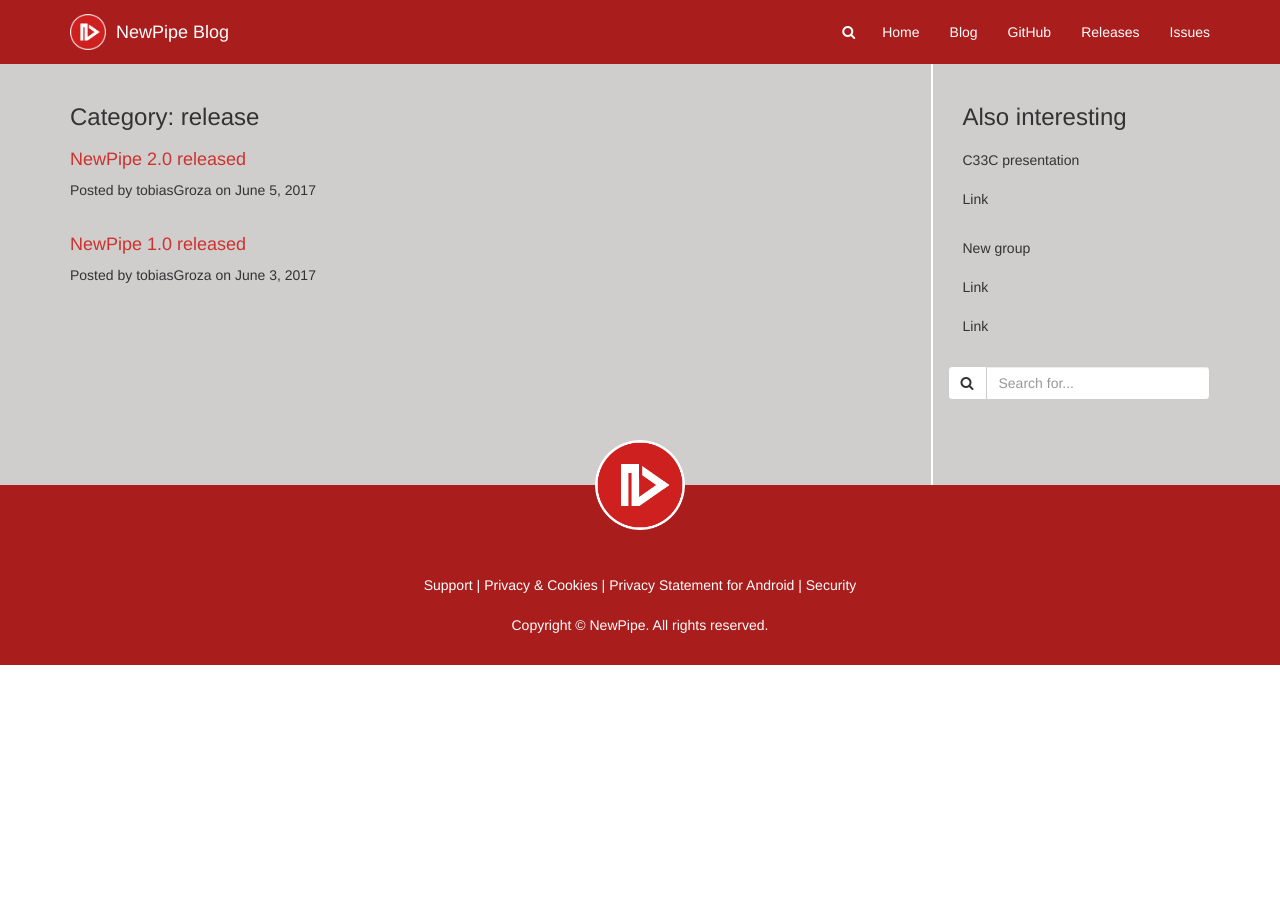
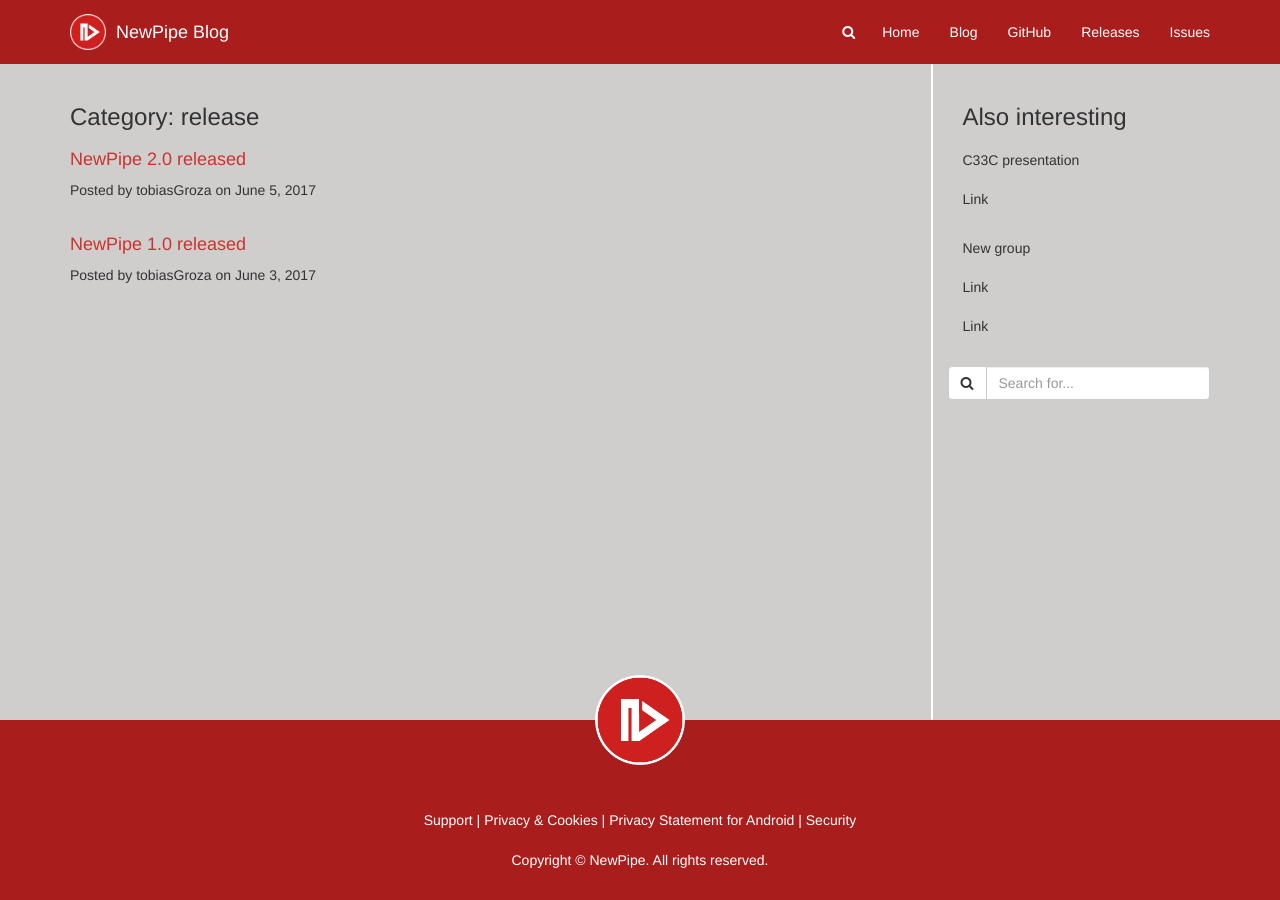
Before and after one commit to TobiGr/NewPipe-Blog, a Jekyll site: the page built from release.html, in a window 1280 px wide. Built offline with Jekyll 4.4.1, drawn with Linux system fonts in a browser that asks for light colours.

Commit message:
Make footer sticky

```diff
--- a/_includes/footer.html
+++ b/_includes/footer.html
@@ -1,5 +1,5 @@
     <!-- footer -->
-    <footer class="footer navbar-fixed-bottom">
+    <footer class="footer navbar-fixed-bottom" id="footer">
         <!--<div class="image-puffer"></div>-->
         <div class="container">
             <div class="image-holder">
--- a/_includes/head.html
+++ b/_includes/head.html
@@ -35,3 +35,4 @@
 
 </head>
 <body>
+<div id="page">
--- a/_includes/nav.html
+++ b/_includes/nav.html
@@ -1,5 +1,5 @@
-<!-- navigation -->
-<div class="navbar-wrapper navbar-full-bg navbar-static-top">
+<!-- header -->
+<div class="navbar-wrapper navbar-full-bg navbar-static-top" id="header">
     <div class="container">
         <nav class="navbar navbar-inverse">
             <!--<div class="container">-->
@@ -37,4 +37,4 @@
             <!--</div>-->
         </nav>
     </div>
-</div> <!-- navigation -->
+</div> <!-- header -->
--- a/_includes/page_end.html
+++ b/_includes/page_end.html
@@ -37,6 +37,6 @@
             }
         });
     </script>
-
+</div>
 </body>
 </html>
--- a/_layouts/with-sidebar.html
+++ b/_layouts/with-sidebar.html
@@ -3,8 +3,8 @@
 {% include nav.html %}
 
 <div class="post-collection">
-    <div class="container">
-        <div class="row is-flex" >
+    <div class="container height-full">
+        <div class="row is-flex height-full">
             <div class="col-xs-12 col-sm-8 col-md-9 border-right">
 
                 <div class="extra-space"></div>
--- a/style.css
+++ b/style.css
@@ -1,11 +1,3 @@
-/* sticky footer */
-/*html, body {height: 100%; padding: 0; margin: 0; }
-body { display: table; width: 100%; height: 100%;}
-.navbar-wrapper,.single-post,.post-collection,.footer{display: table-row;}
-.navbar-wrapper, .footer { height: 1px; }
-.single-post,.post-collection { height: auto; }
-.content, .border-right {height:100%}*/
-
 body, html {
     height: 100%;
 }
@@ -673,3 +665,21 @@
 .category.post-preview {
     margin-bottom: 15px;
 }
+
+
+/* Sticky footer */
+
+#page {
+  display: flex;
+  flex-direction: column;
+  height: 100%;
+}
+#header, #footer {
+  flex: none;
+}
+.single-post, .post-collection {
+  flex: 1 0 auto;
+}
+.height-full {
+    height: 100%;
+}
```
